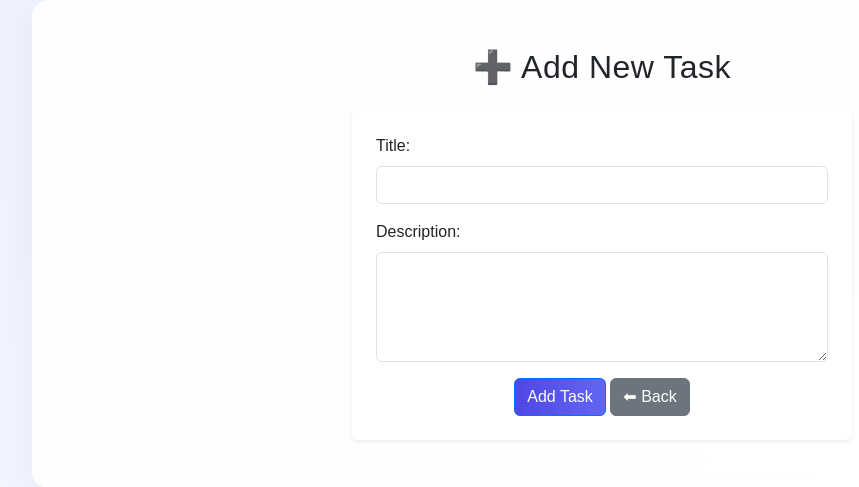
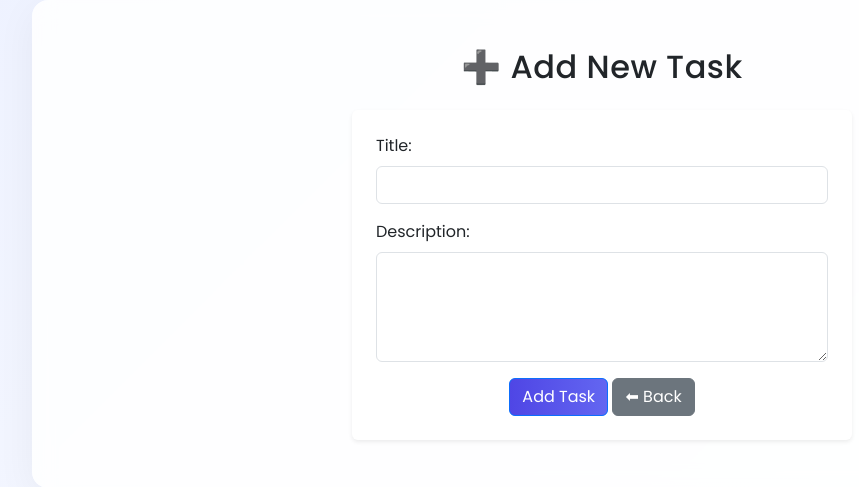
Before and after one commit to varsha320/task_managment_system, a Flask app: page /add in a window 1280 px wide. Shown: the top 487 px of the page, without its empty margins (38-897 px from the left). Run offline with Flask 3, Linux system fonts and the light colour scheme.

Commit message:
Add Google Fonts link to add_task.html

```diff
--- a/templates/add_task.html
+++ b/templates/add_task.html
@@ -2,6 +2,7 @@
 <html>
 <head>
     <title>Add Task</title>
+    <link href="https://fonts.googleapis.com/css2?family=Poppins:wght@400;500;600&display=swap" rel="stylesheet">
     <link rel="stylesheet"
      href="{{ url_for('static', filename='style.css') }}">
     <!-- Bootstrap CSS -->
```
